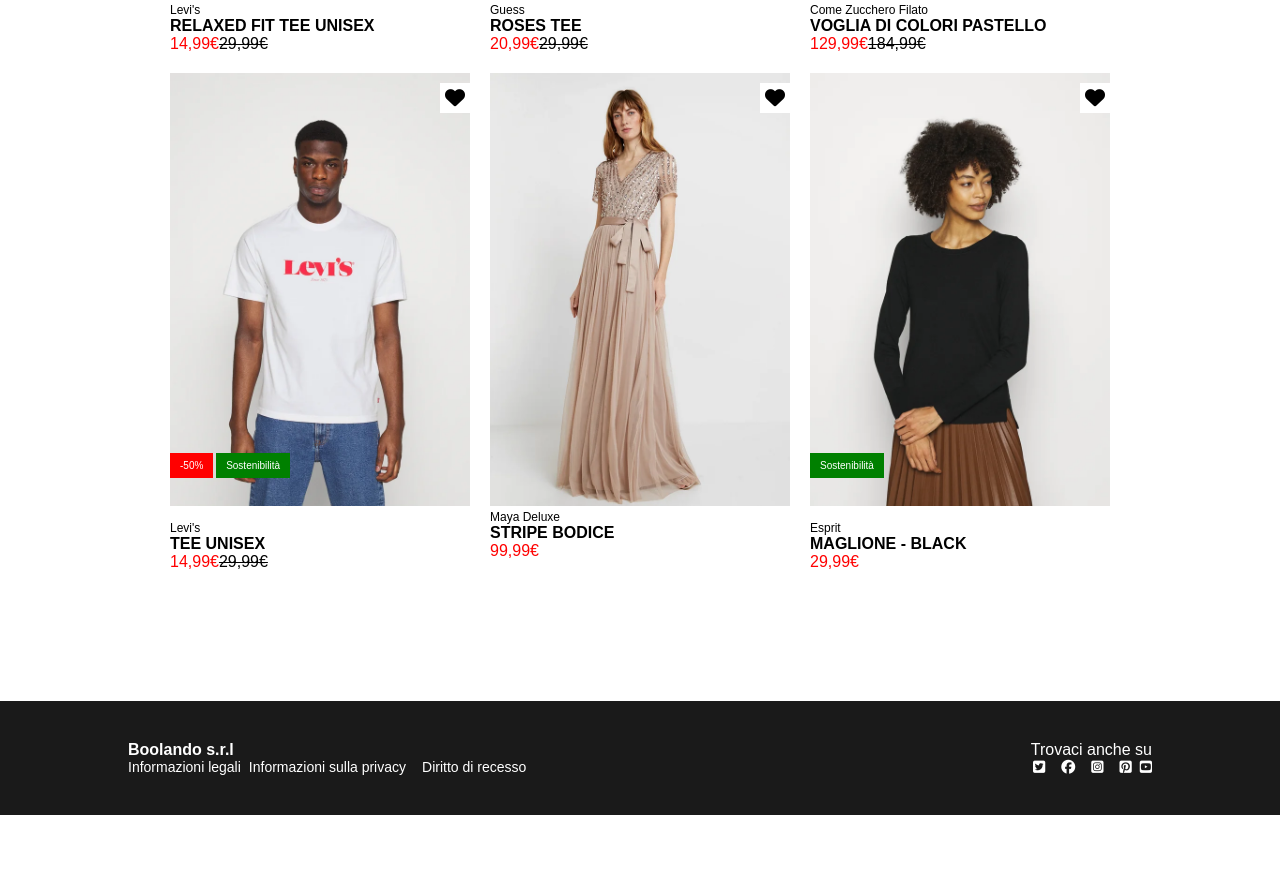
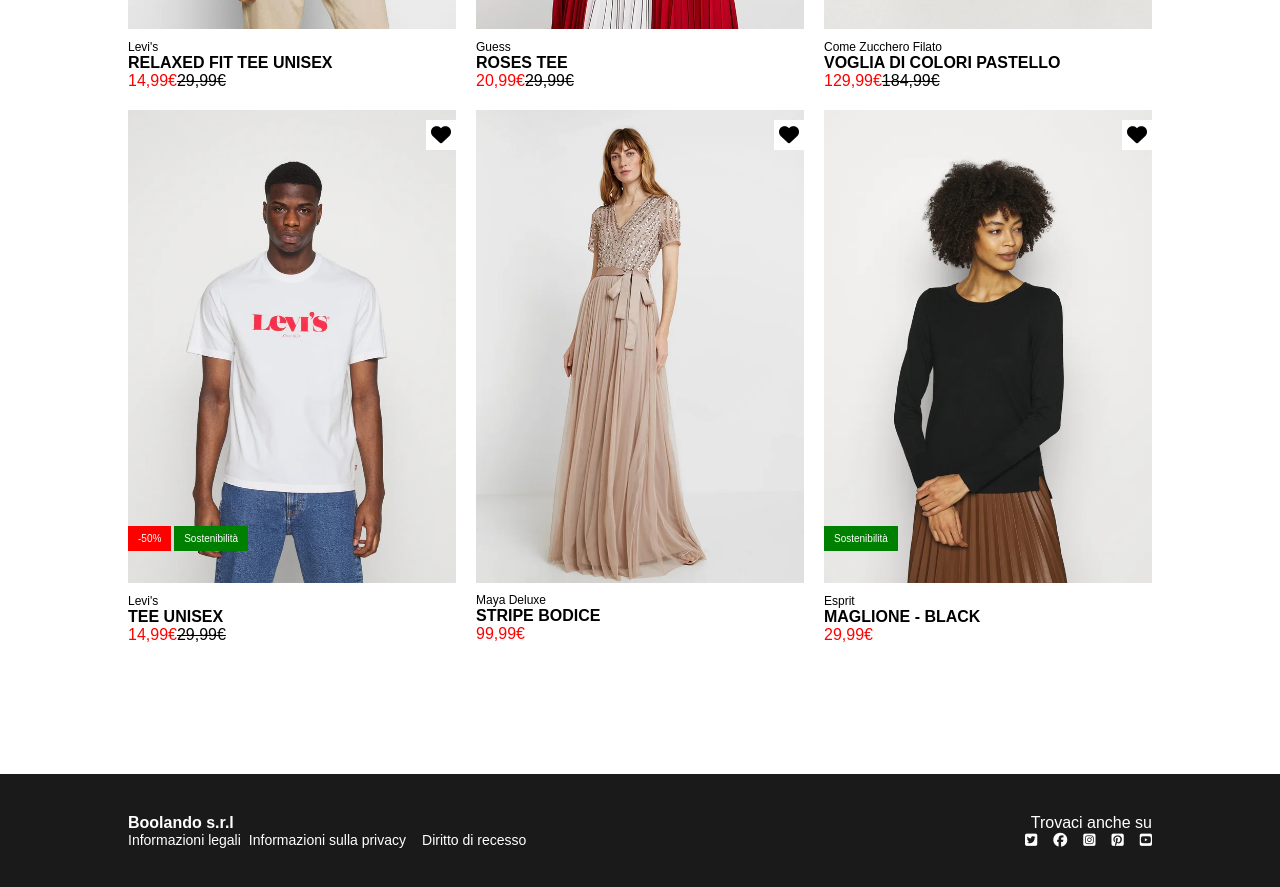
Before and after one commit to micheledidonna01/html-css-boolando, a plain HTML site: page index.html in a window 1280 px wide. Shown: the part 575-1462 px from the top of the page. Before the commit the page ends 1390 px from the top, so only its background shows below. Drawn offline with Linux system fonts and the light colour scheme.

Commit message:
feat: correction

```diff
--- a/css/style.css
+++ b/css/style.css
@@ -59,6 +59,10 @@ a{
     font-size:12px;
 }
 
+.pt-1{
+    padding-top:10px;
+}
+
 /*****************
 INTESTAZIONE DELLA PAGINA
 *****************/
@@ -70,6 +74,7 @@ header{
     width:100%;
     position:fixed;
     z-index:1;
+    box-shadow: 0 1px 3px 0px #777;
 }
 header .header-section{
     width:80%;
@@ -114,12 +119,12 @@ main{
 }
 
 main .card{
-    width:300px;
+    width:calc(( 100% - 40px)/3);
 }
 
 main .card img{
     width:100%;
-
+    display:block;
 }
 
 main .card .fa-heart{
@@ -137,6 +142,7 @@ main .card .info{
     left:0;
     font-size:10px;
 }
+
 
 main #menu-clothing .card > .images > .img2{
     display:none;
@@ -176,3 +182,7 @@ footer .footer-section ul{
     font-size:14px;
     font-weight:100;
 }
+
+footer .footer-section .right ul li:last-child{
+    margin-left:8px;
+}
--- a/index.html
+++ b/index.html
@@ -105,7 +105,7 @@
                     <img src="img/5.webp" alt="fifth-clothing" class="img1">
                     <img src="img/5b.webp" alt="fifth-clothing" class="img2">
                 </div>
-                <div class="desc-article">
+                <div class="desc-article pt-1">
                     <p class="fs-12">Maya Deluxe</p>
                     <h4>STRIPE BODICE</h4>
                     <p class="color-red">99,99€</p>
```
